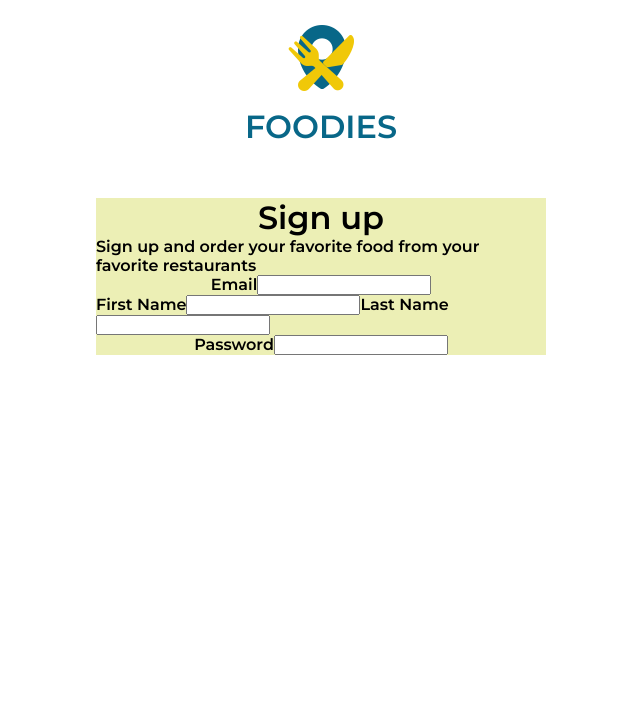
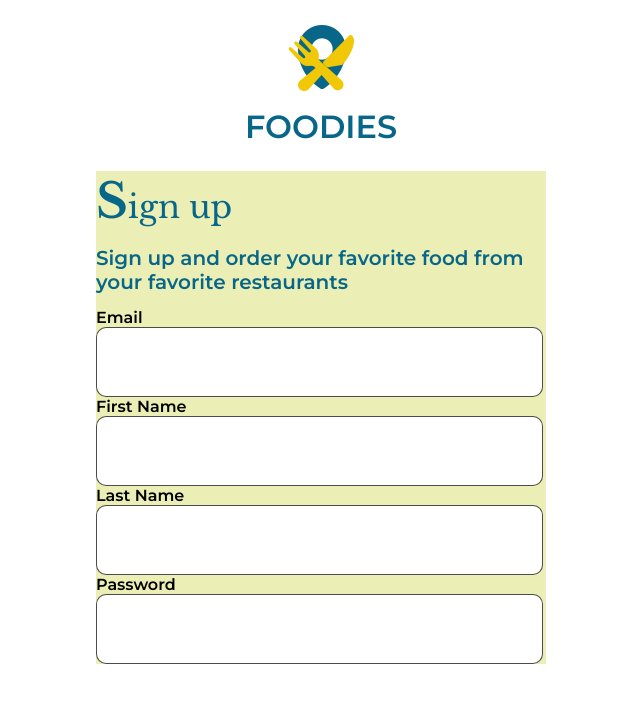
Before and after one commit to Qazi-Saad/Foodies, a React (Create React App) app: page / in a window 1280 px wide. Shown: the top 702 px of the page, without its empty margins (319-959 px from the left). Built offline with nearby package versions, Linux system fonts and the light colour scheme.

Commit message:
24 dec 2022, Home (10:38 p.m)

```diff
--- a/src/Components/Signup/Signup.jsx
+++ b/src/Components/Signup/Signup.jsx
@@ -8,9 +8,8 @@
       <Logo />
 
       <div className="signup-form">
-
         <h1 id="main-heading">
-          <span id="first-letter">S</span>ign up
+          <span>S</span>ign up
         </h1>
 
         <p id="first-para">
@@ -18,7 +17,9 @@
         </p>
 
         <div className="input">
-          <label htmlFor="email">Email</label>
+          <label htmlFor="email" id="email-label">
+            Email
+          </label>
           <input type="text" className="input-field" id="email" />
         </div>
 
@@ -33,8 +34,6 @@
           <label htmlFor="passw">Password</label>
           <input type="text" className="input-field" id="passw" />
         </div>
-
-
       </div>
     </div>
   );
--- a/src/Components/Signup/signup.css
+++ b/src/Components/Signup/signup.css
@@ -1,20 +1,51 @@
-@import url('https://fonts.googleapis.com/css2?family=Libre+Baskerville:wght@700&display=swap');
+@import url("https://fonts.googleapis.com/css2?family=Libre+Baskerville:wght@700&display=swap");
 
 @import url("https://fonts.googleapis.com/css2?family=Montserrat:wght@600&family=Roboto&display=swap");
 
-*{
+@import url("https://fonts.googleapis.com/css2?family=Libre+Baskerville&family=Montserrat:wght@600&family=Roboto&display=swap");
+
+* {
   margin: 0;
   padding: 0;
   box-sizing: border-box;
-font-family: 'Montserrat';
+  font-family: "Montserrat";
 }
 
 .signup-form {
   display: flex;
   flex-direction: column;
-    align-items: center;
-    justify-content: center;
+
   width: 450px;
-    margin: 52px auto;
+  margin: 0 auto;
   background-color: rgb(236, 239, 181);
 }
+
+#main-heading {
+  color: #086788;
+  font-family: "Libre Baskerville";
+  font-weight: 400;
+  margin-bottom: 15px;
+}
+
+#main-heading > span {
+  font-family: "Libre Baskerville";
+  font-weight: 700;
+  font-size: 48px;
+}
+
+#first-para {
+  font-size: 20px;
+  font-weight: 500;
+  color: #086788;
+  margin-bottom: 14px;
+}
+
+.input-field {
+  height: 70px;
+  width: 447px;
+  border: 1px solid rgba(0, 0, 0, 0.7);
+  border-radius: 10px;
+}
+
+#email {
+}
```
Lines whose indentation alone changed are shown as unchanged.
